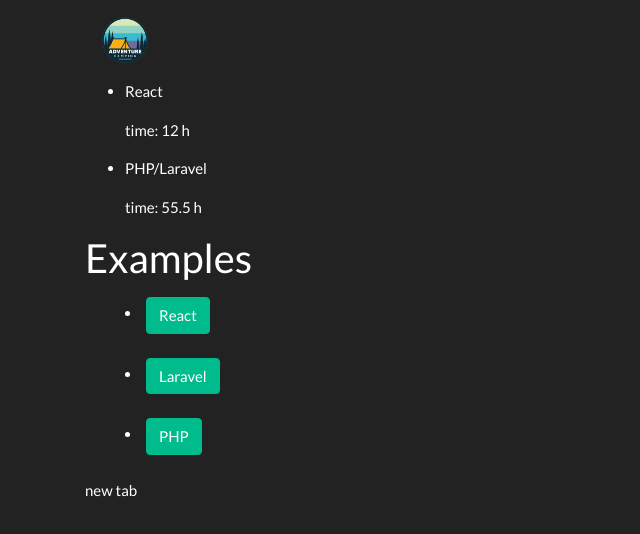
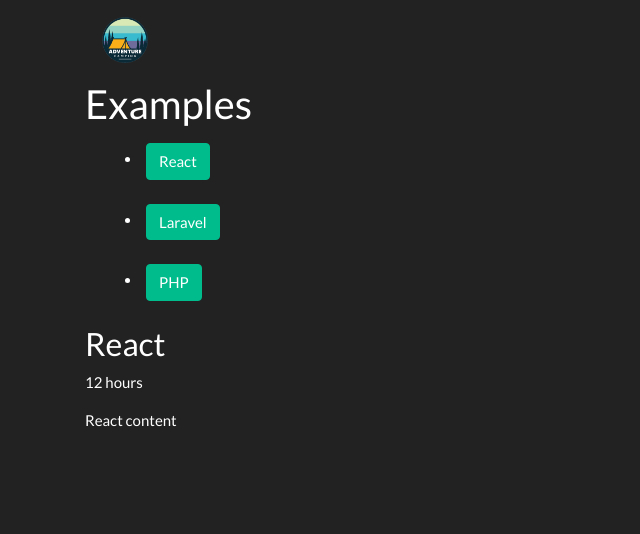
Before and after one commit to arborin/feedback_react_app, a React (Create React App) app: page / in a window 1280 px wide. Shown: the top 534 px of the page, without its empty margins (0-640 px from the left). Built offline with nearby package versions, Linux system fonts and the light colour scheme.

Commit message:
[ADD] tab data

```diff
--- a/src/App.js
+++ b/src/App.js
@@ -7,7 +7,7 @@ import { useState } from 'react'
 
 export default function App() {
 
-  const [tabContent, setTabContent] = useState('new tab');
+  const [tabContent, setTabContent] = useState('react');
 
   const handleSelect = (value) => {
     console.log("HANDLE SELECT: " + value)
@@ -17,20 +17,19 @@ export default function App() {
   return (
     <div className="container">
       <Header />
-      <ul>
-        <CoreConcepts {...Learning[0]} />
-        <CoreConcepts title="PHP/Laravel" hours={55.5} />
-      </ul>
       <section>
         <h2>Examples</h2>
         <menu>
           <TabButton onSelect={() => handleSelect('react')}>React</TabButton>
-          <TabButton onSelect={() => handleSelect('laravel')}>Laravel</TabButton>
-          <TabButton onSelect={() => handleSelect('php')}>PHP</TabButton>
+          <TabButton onSelect={() => handleSelect('php')}>Laravel</TabButton>
+          <TabButton onSelect={() => handleSelect('security')}>PHP</TabButton>
         </menu>
       </section>
       <section>
-        {tabContent}
+
+        <h3>{Learning[tabContent]['title']}</h3>
+        <p>{Learning[tabContent]['hours']} hours</p>
+        <p>{Learning[tabContent]['content']}</p>
       </section>
     </div>
   )
--- a/src/data.js
+++ b/src/data.js
@@ -1,8 +1,8 @@
-const Learning = [
-    { title: 'React', hours: 12 },
-    { title: 'PHP', hours: 12 },
-    { title: 'Cyber Security', hours: 12 },
-]
+const Learning = {
+    react: { title: 'React', hours: 12, content: "React content" },
+    php: { title: 'PHP', hours: 12, content: "React PHP" },
+    security: { title: 'Cyber Security', hours: 12, content: "Security content" },
+}
 
 
 export default Learning;
```
